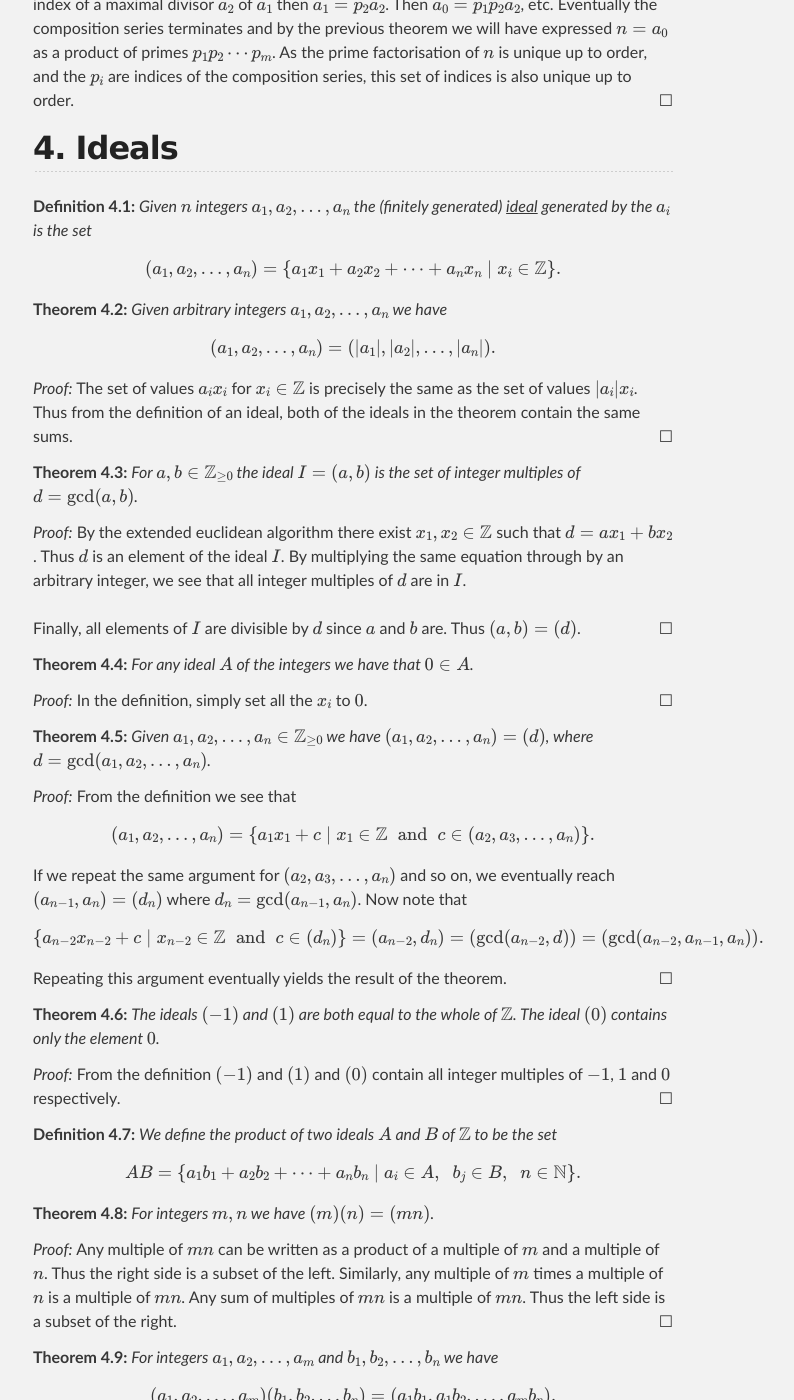
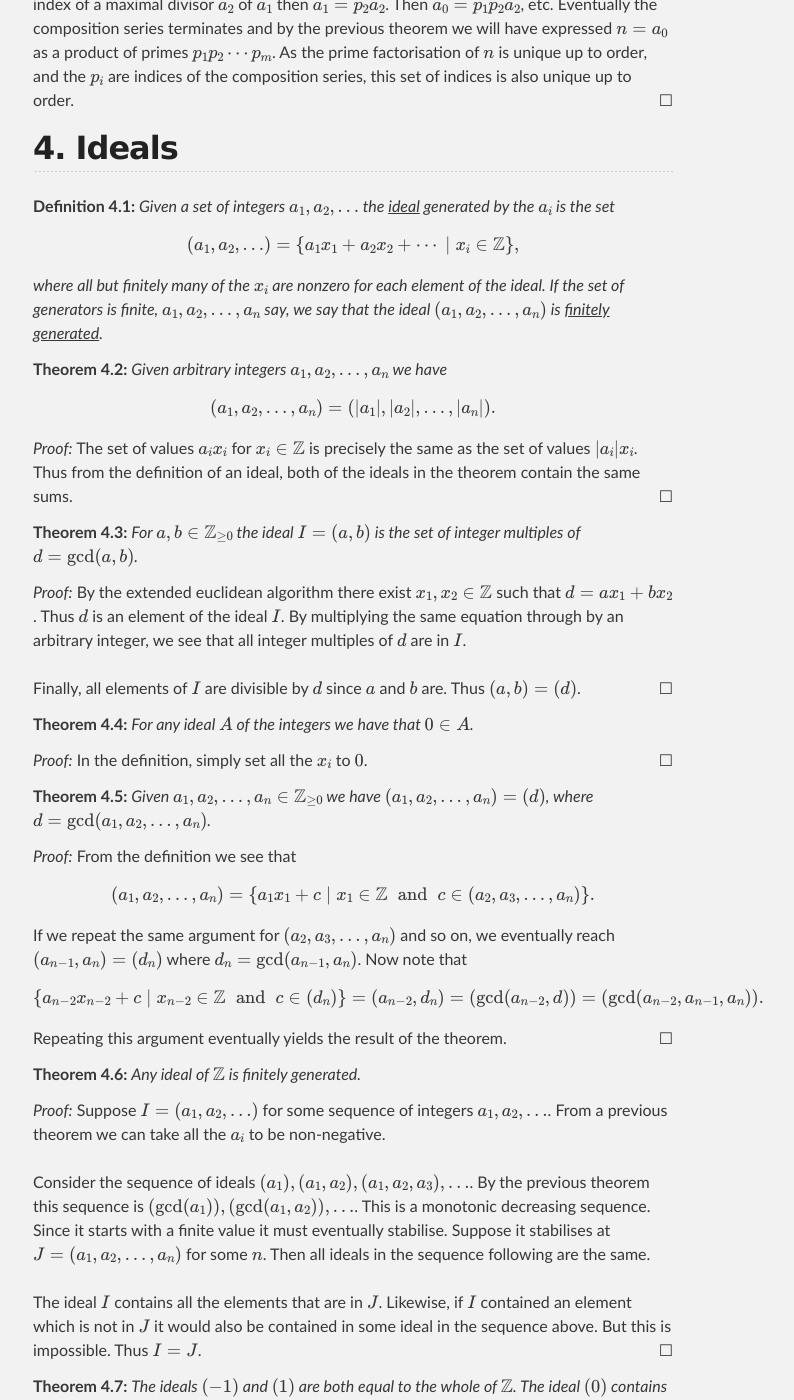
Before and after one commit to wbhart/SimpleMath, a Jekyll site: the page built from test.html, in a window 1280 px wide and 1400 px high, scrolled down 13873 px. Shown: the whole window, without its empty margins (287-1081 px from the left). Built offline with Jekyll 4.4.1, drawn with Linux system fonts in a browser that asks for light colours; formulas are drawn with MathJax 3.

Commit message:
Update test.html

```diff
--- a/test.html
+++ b/test.html
@@ -666,9 +666,10 @@ indices is also unique up to order.
 
 <h2>Ideals</h2>
 
-<definition> Given $n$ integers $a_1, a_2, \ldots, a_n$ the (finitely generated) <u>ideal</u> generated by the $a_i$ is
-the set
-$$(a_1, a_2, \ldots, a_n) = \{a_1x_1 + a_2x_2 + \cdots + a_nx_n \;|\; x_i \in \Z\}.$$
+<definition> Given a set of integers $a_1, a_2, \ldots$ the <u>ideal</u> generated by the $a_i$ is the set
+$$(a_1, a_2, \ldots) = \{a_1x_1 + a_2x_2 + \cdots \;|\; x_i \in \Z\},$$
+where all but finitely many of the $x_i$ are nonzero for each element of the ideal. If the set of generators is finite,
+$a_1, a_2, \ldots, a_n$ say, we say that the ideal $(a_1, a_2, \ldots, a_n)$ is <u>finitely generated</u>.
 </definition>
 
 <theorem> Given arbitrary integers $a_1, a_2, \ldots, a_n$ we have
@@ -708,6 +709,21 @@ $$\{a_{n-2}x_{n-2} + c \;|\; x_{n-2} \in \Z \;\;\mbox{and}\;\; c \in (d_n)\} = (
 = (\gcd(a_{n-2}, a_{n-1}, a_n)).$$
 
 Repeating this argument eventually yields the result of the theorem.
+</proof>
+
+<theorem> Any ideal of $\Z$ is finitely generated.
+</theorem>
+
+<proof> Suppose $I = (a_1, a_2, \ldots)$ for some sequence of integers $a_1, a_2, \ldots$. From a previous theorem we can
+take all the $a_i$ to be non-negative. </br></br>
+
+Consider the sequence of ideals $(a_1), (a_1, a_2), (a_1, a_2, a_3), \ldots$. By the previous theorem this sequence is
+$(\gcd(a_1)), (\gcd(a_1, a_2)), \ldots$. This is a monotonic decreasing sequence. Since it starts with a finite value it
+must eventually stabilise. Suppose it stabilises at $J = (a_1, a_2, \ldots, a_n)$ for some $n$. Then all ideals in the
+sequence following are the same. </br></br>
+
+The ideal $I$ contains all the elements that are in $J$. Likewise, if $I$ contained an element which is not in $J$ it
+would also be contained in some ideal in the sequence above. But this is impossible. Thus $I = J$.
 </proof>
 
 <theorem> The ideals $(-1)$ and $(1)$ are both equal to the whole of $\Z$. The ideal $(0)$ contains only the element $0$.
```
